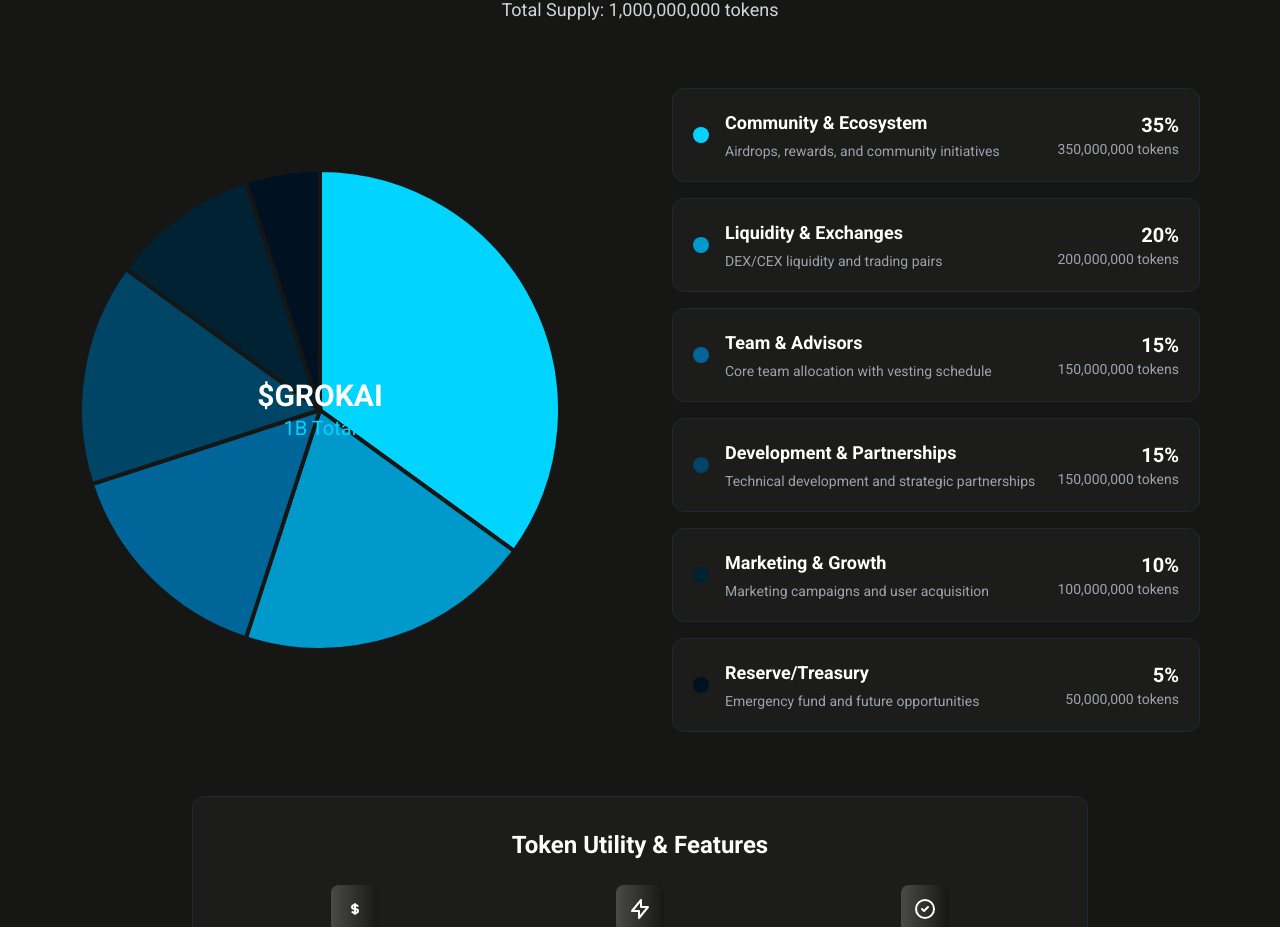
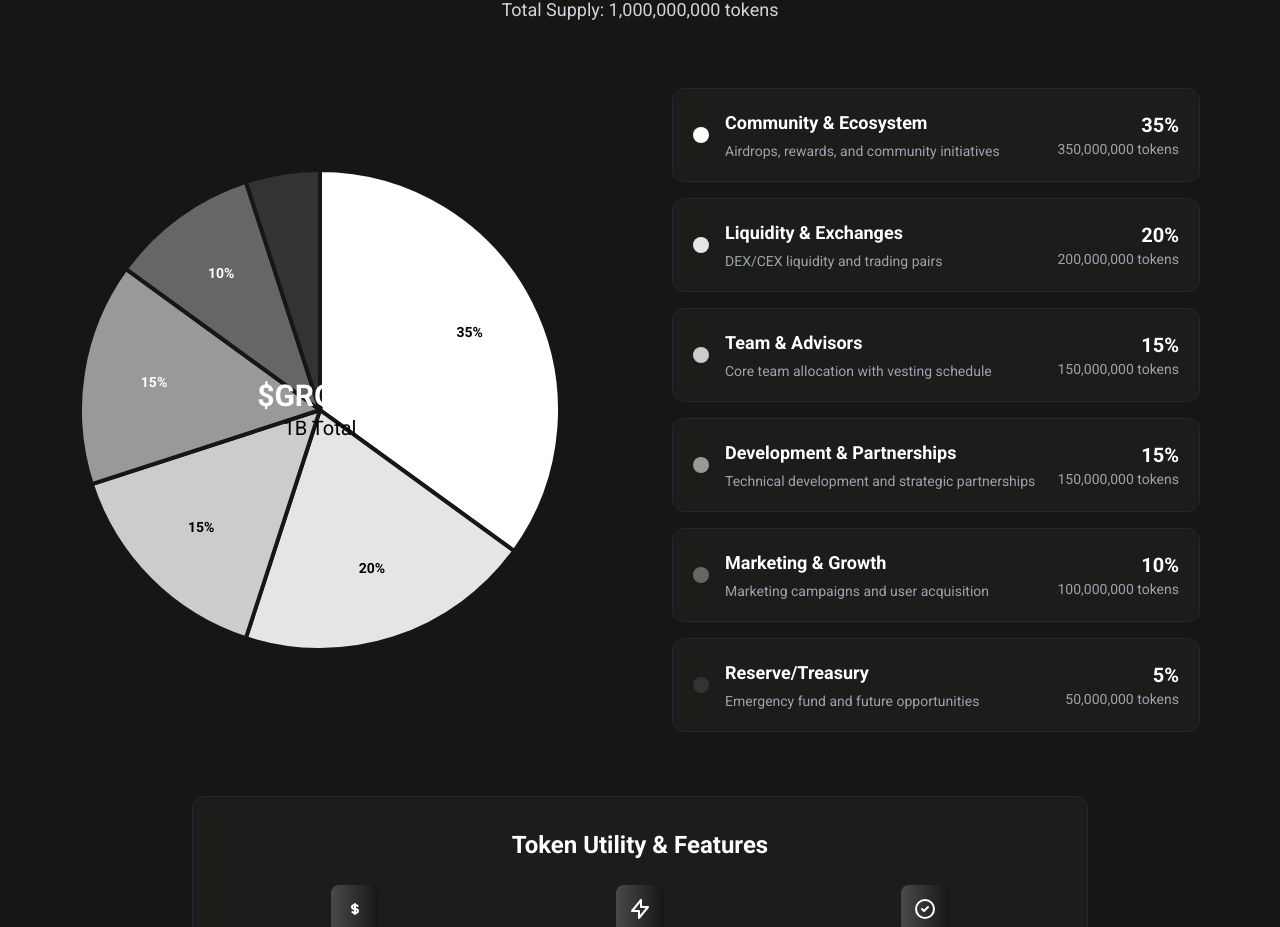
Before and after one commit to Ashik70021/GROKAI-Website, a React (Vite) app: page / in a window 1280 px wide. Shown: the part 3132-4059 px from the top of the page. Built offline with nearby package versions, Linux system fonts and the light colour scheme.

Commit message:
change pi chart color

```diff
--- a/src/components/body/Tokenomics.jsx
+++ b/src/components/body/Tokenomics.jsx
@@ -4,12 +4,12 @@ const Tokenomics = () => {
     const [hoveredSegment, setHoveredSegment] = useState(null);
 
     const tokenData = [
-        { name: 'Community & Ecosystem', percentage: 35, color: '#00D4FF', description: 'Airdrops, rewards, and community initiatives' },
-        { name: 'Liquidity & Exchanges', percentage: 20, color: '#0099CC', description: 'DEX/CEX liquidity and trading pairs' },
-        { name: 'Team & Advisors', percentage: 15, color: '#006699', description: 'Core team allocation with vesting schedule' },
-        { name: 'Development & Partnerships', percentage: 15, color: '#004466', description: 'Technical development and strategic partnerships' },
-        { name: 'Marketing & Growth', percentage: 10, color: '#002233', description: 'Marketing campaigns and user acquisition' },
-        { name: 'Reserve/Treasury', percentage: 5, color: '#001122', description: 'Emergency fund and future opportunities' }
+        { name: 'Community & Ecosystem', percentage: 35, color: '#FFFFFF', description: 'Airdrops, rewards, and community initiatives' },
+        { name: 'Liquidity & Exchanges', percentage: 20, color: '#E5E5E5', description: 'DEX/CEX liquidity and trading pairs' },
+        { name: 'Team & Advisors', percentage: 15, color: '#CCCCCC', description: 'Core team allocation with vesting schedule' },
+        { name: 'Development & Partnerships', percentage: 15, color: '#999999', description: 'Technical development and strategic partnerships' },
+        { name: 'Marketing & Growth', percentage: 10, color: '#666666', description: 'Marketing campaigns and user acquisition' },
+        { name: 'Reserve/Treasury', percentage: 5, color: '#333333', description: 'Emergency fund and future opportunities' }
     ];
 
     const totalSupply = "1,000,000,000";
@@ -46,9 +46,15 @@ const Tokenomics = () => {
             'Z'
         ].join(' ');
 
+        // Calculate position for percentage label
+        const midAngle = (startAngle + (percentage * 3.6) / 2) * Math.PI / 180;
+        const labelRadius = radius * 0.7; // Position label at 70% of radius
+        const labelX = centerX + labelRadius * Math.cos(midAngle);
+        const labelY = centerY + labelRadius * Math.sin(midAngle);
+
         return (
+            <g key={index}>
                 <path
-                key={index}
                     d={pathData}
                     fill={color}
                     stroke="#161614"
@@ -62,6 +68,20 @@ const Tokenomics = () => {
                     onMouseEnter={() => setHoveredSegment(index)}
                     onMouseLeave={() => setHoveredSegment(null)}
                 />
+                {percentage >= 10 && ( // Only show percentage for slices 10% or larger
+                    <text
+                        x={labelX}
+                        y={labelY}
+                        textAnchor="middle"
+                        dominantBaseline="middle"
+                        className="text-xs sm:text-sm font-bold"
+                        fill={color === '#FFFFFF' || color === '#E5E5E5' || color === '#CCCCCC' ? '#000000' : '#FFFFFF'}
+                        transform={`rotate(90 ${labelX} ${labelY})`} // Rotate text back to normal since SVG is rotated
+                    >
+                        {percentage}%
+                    </text>
+                )}
+            </g>
         );
     };
 
@@ -101,7 +121,7 @@ const Tokenomics = () => {
                                 {/* Center Label */}
                                 <div className="absolute inset-0 flex flex-col items-center justify-center">
                                     <span className="text-white text-xl sm:text-2xl lg:text-3xl font-bold">$GROKAI</span>
-                                    <span className="text-[#00D4FF] text-sm sm:text-lg lg:text-xl">1B Total</span>
+                                    <span className="text-black text-sm sm:text-lg lg:text-xl">1B Total</span>
                                 </div>
                             </div>
                         </div>
```
Lines whose indentation alone changed are shown as unchanged.
